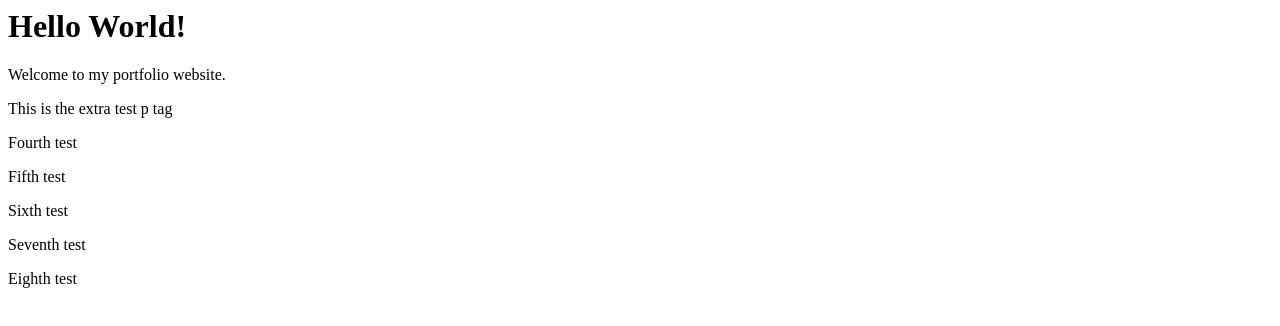
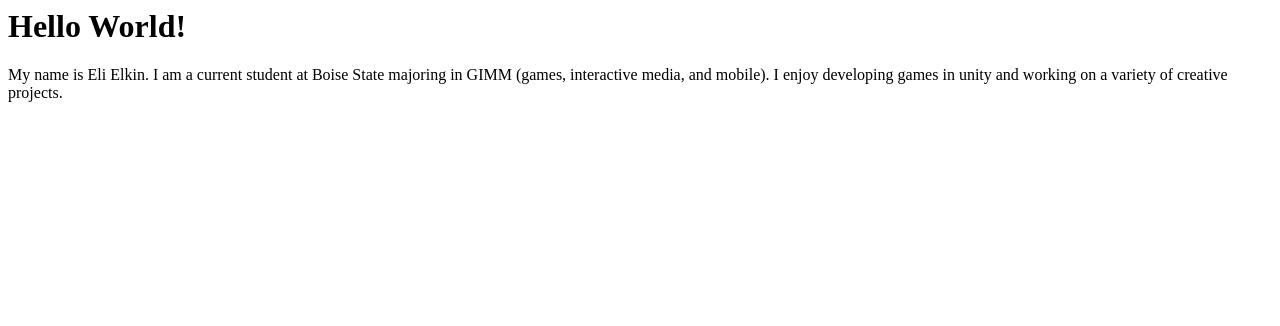
Before and after one commit to elbelk/elbelk.github.io, a plain HTML site: page index.html in a window 1280 px wide. Drawn offline with Linux system fonts and the light colour scheme.

Commit message:
Update index.html

```diff
--- a/index.html
+++ b/index.html
@@ -2,12 +2,9 @@
     <head></head>
     <body>
         <h1>Hello World!</h1>
-        <p>Welcome to my portfolio website.</p>
-        <p>This is the extra test p tag</p>
-        <p>Fourth test</p>
-        <p>Fifth test</p>
-        <p>Sixth test</p>
-        <p>Seventh test</p>
-        <p>Eighth test</p>
+        <p>
+            My name is Eli Elkin. I am a current student at Boise State majoring in GIMM (games, interactive media, and mobile).
+            I enjoy developing games in unity and working on a variety of creative projects.
+        </p>
     </body>
 </html>
```
